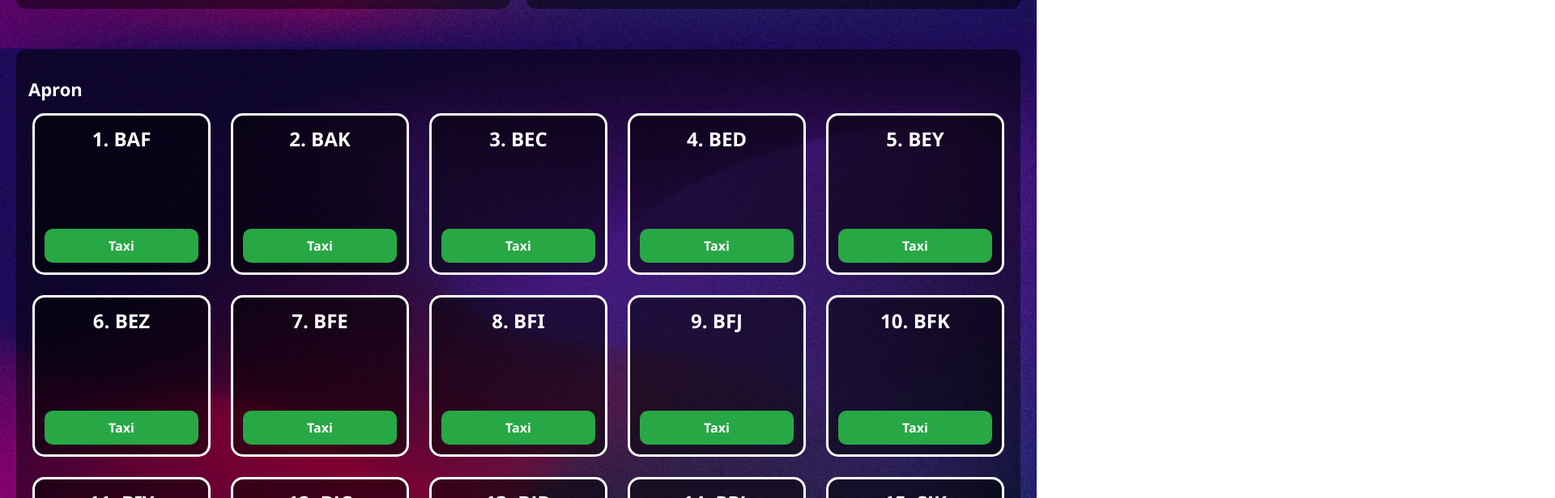
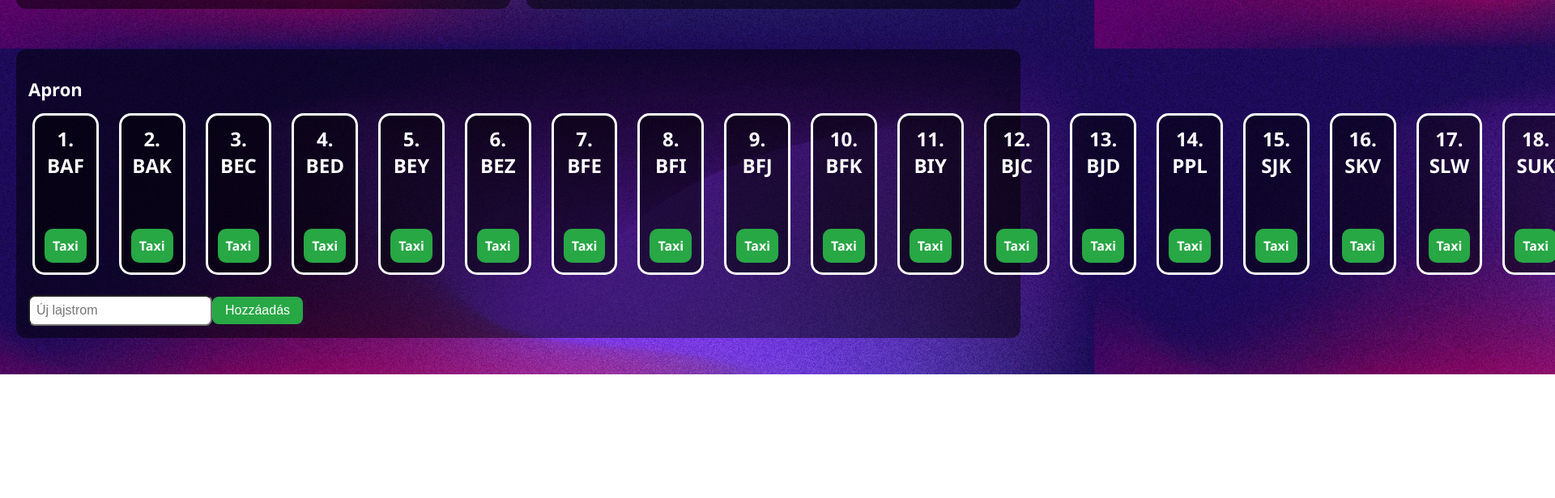
Before and after one commit to fepatrik/LHNY-AFIS, a Next.js app: page / in a window 1280 px wide. Shown: the part 740-1356 px from the top of the page at 81% size, 1920 px wide, since content can reach past the window. After the commit the page ends 1203 px from the top, so only its background shows below. Built offline with nearby package versions, Linux system fonts and the light colour scheme.

Commit message:
Update AfisProgram.tsx

```diff
--- a/components/AfisProgram.tsx
+++ b/components/AfisProgram.tsx
@@ -18,11 +18,10 @@ const AfisProgram = () => {
   const [timestamps, setTimestamps] = useState<{ [key: string]: { takeoff?: string; landed?: string } }>({});
 const [scale, setScale] = useState(1); // Új állapot a csúszka értékéhez
 
-const styles: { [key: string]: React.CSSProperties } = {
+  const styles = {
     container: {
       display: "flex",
       gap: `${15 * scale}px`,
-    flexWrap: "wrap", // Corrected value
       justifyContent: "flex-start",
       marginBottom: `${20 * scale}px`,
     },
```
Lines whose indentation alone changed are shown as unchanged.
